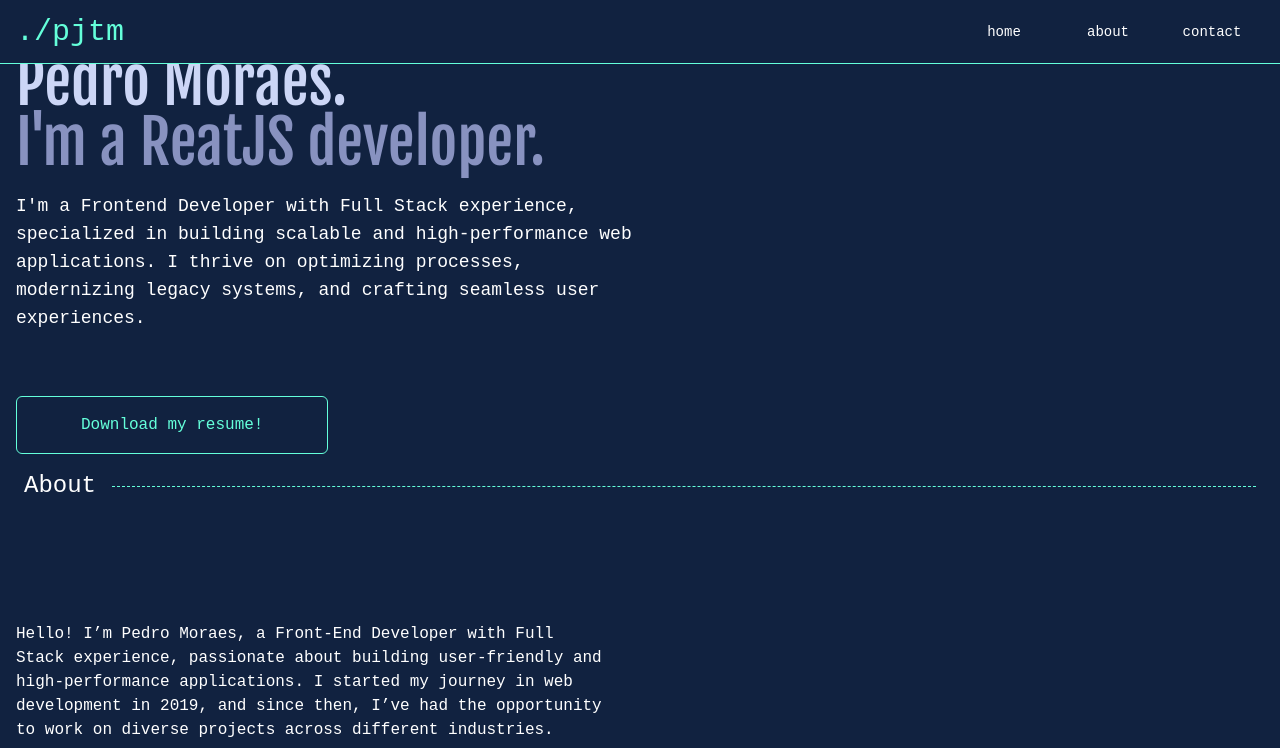
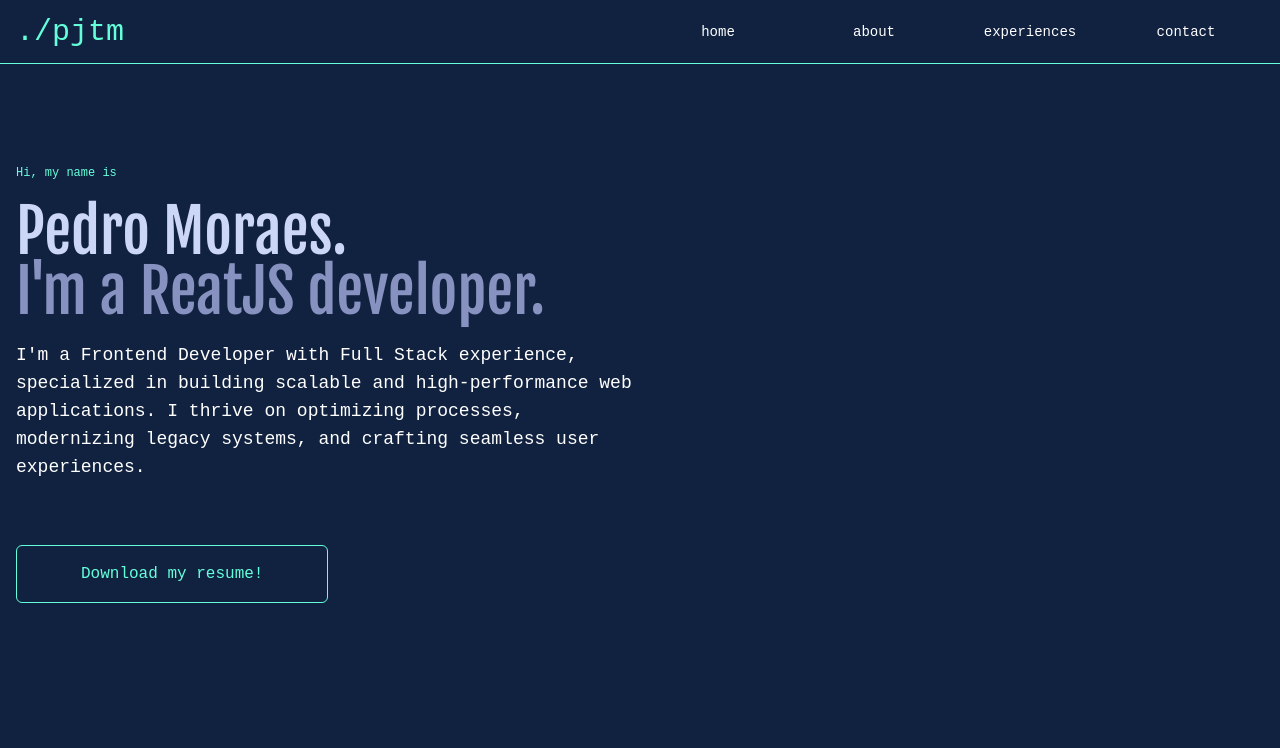
Before and after one commit to pedrojose06/portifolio, a Next.js app: page / in a window 1280 px wide. Shown: the top 748 px of the page. Built offline with nearby package versions, Linux system fonts and the light colour scheme.

Commit message:
fix: include some fix on code

```diff
--- a/src/app/components/Button/Button.tsx
+++ b/src/app/components/Button/Button.tsx
@@ -1,5 +1,4 @@
 'use client'
-import useDevice from '@/app/hooks/useDevice'
 import { motion } from 'motion/react'
 import { MouseEventHandler } from 'react'
 
@@ -9,8 +8,6 @@ interface ButtonProps {
 }
 
 const Button = ({ children, onClick, ...props }: ButtonProps) => {
-  const { isMobile } = useDevice()
-
   return (
     <motion.button
       className="box-border rounded-md border border-primary border-b-[0.5px] border-b-primary border-solid px-16 py-4 text-primary"
--- a/src/app/components/NavBar/NavBar.tsx
+++ b/src/app/components/NavBar/NavBar.tsx
@@ -11,6 +11,7 @@ import { useState } from 'react'
 const items = [
   { title: 'home', path: '/' },
   { title: 'about', path: '/about' },
+  { title: 'experiences', path: '/my-experiences' },
   { title: 'contact', path: '/contact' },
 ]
 
@@ -32,11 +33,11 @@ const NavBar = () => {
         key="box"
         animate={animateNav}
         transition={transitionNav}
-        className="border2 fixed top-0 flex w-full flex-col items-center justify-between border-b-[0.5px] border-b-primary border-solid bg-background px-4 py-2 md:h-16 md:flex-row"
+        className="border2 fixed top-0 z-10 flex w-full flex-col items-center justify-between border-b-[0.5px] border-b-primary border-solid bg-background px-4 py-2 md:h-16 md:flex-row"
       >
         <NavBarLogo />
         <motion.div
-          className="w-1/4"
+          className="w-1/2"
           animate={isMobile ? { opacity: showMenu ? 1 : 0 } : {}}
           onAnimationComplete={() =>
             setTimeout(() => {
--- a/src/pages/About/About.tsx
+++ b/src/pages/About/About.tsx
@@ -1,9 +1,11 @@
-import profilePic from '/public/images/me.jpeg'
 import Image from 'next/image'
 
 const About = () => {
   return (
-    <section className="flex h-auto min-h-screenDvh flex-col py-24 md:flex-row">
+    <section
+      className="flex h-auto min-h-screenDvh flex-col py-24 md:flex-row"
+      id="about"
+    >
       <div className="flex flex-1 flex-col justify-around">
         <p className="pt-2">
           Hello! I’m Pedro Moraes, a Front-End Developer with Full Stack
@@ -48,9 +50,9 @@ const About = () => {
           Let’s connect and create something amazing together!
         </p>
       </div>
-      <div className=" flex min-h-80 min-w-80 flex-1 items-center justify-center py-8 md:px-8">
+      <div className="flex min-h-80 min-w-80 flex-1 items-center justify-center py-8 md:px-8">
         <Image
-          src={profilePic}
+          src="/images/me.jpeg"
           alt="Profile Picture"
           width={150}
           height={150}
--- a/src/pages/Hero/Hero.tsx
+++ b/src/pages/Hero/Hero.tsx
@@ -2,7 +2,7 @@ import Button from '@/app/components/Button/Button'
 
 const Hero = () => {
   return (
-    <section className="mt-16 flex min-h-screenDvh w-full flex-col items-start justify-center font-code text-white md:mt-0 md:w-1/2 md:p-0">
+    <section className="mt-16 flex min-h-screenDvh w-full flex-col items-start justify-center font-code text-white md:mt-0 md:h-screenDvh md:w-1/2 md:p-0">
       <div className="text-primary text-xs">Hi, my name is</div>
       <div className="py-5 font-fjalla text-6xl text-blue-100">
         Pedro Moraes.
```
